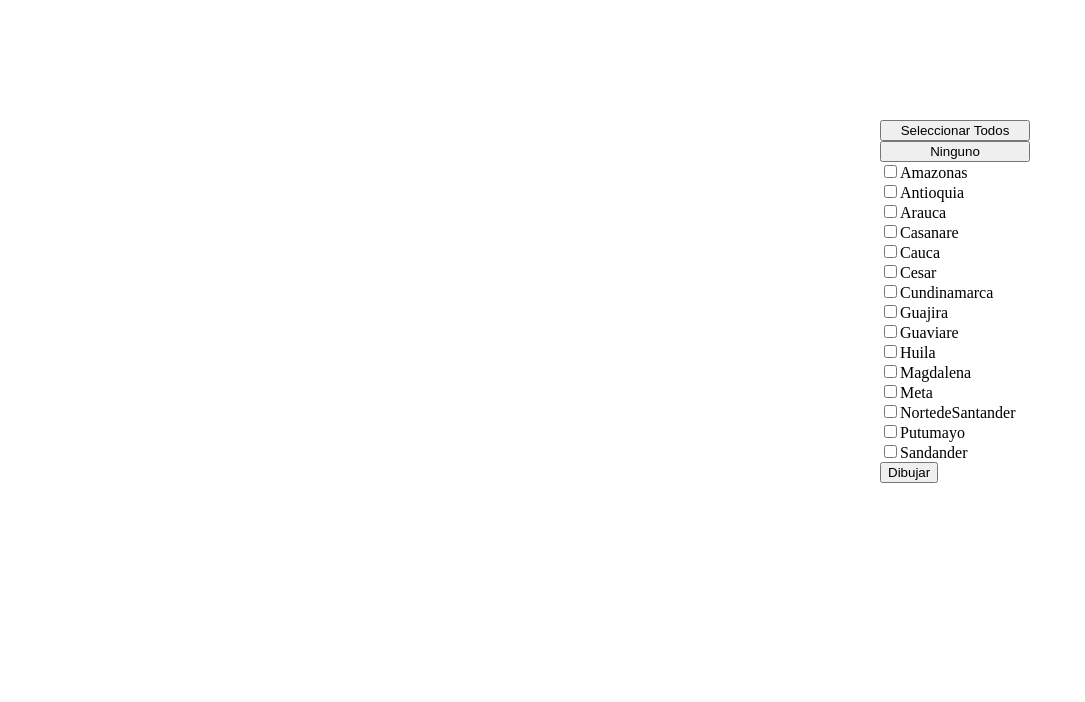
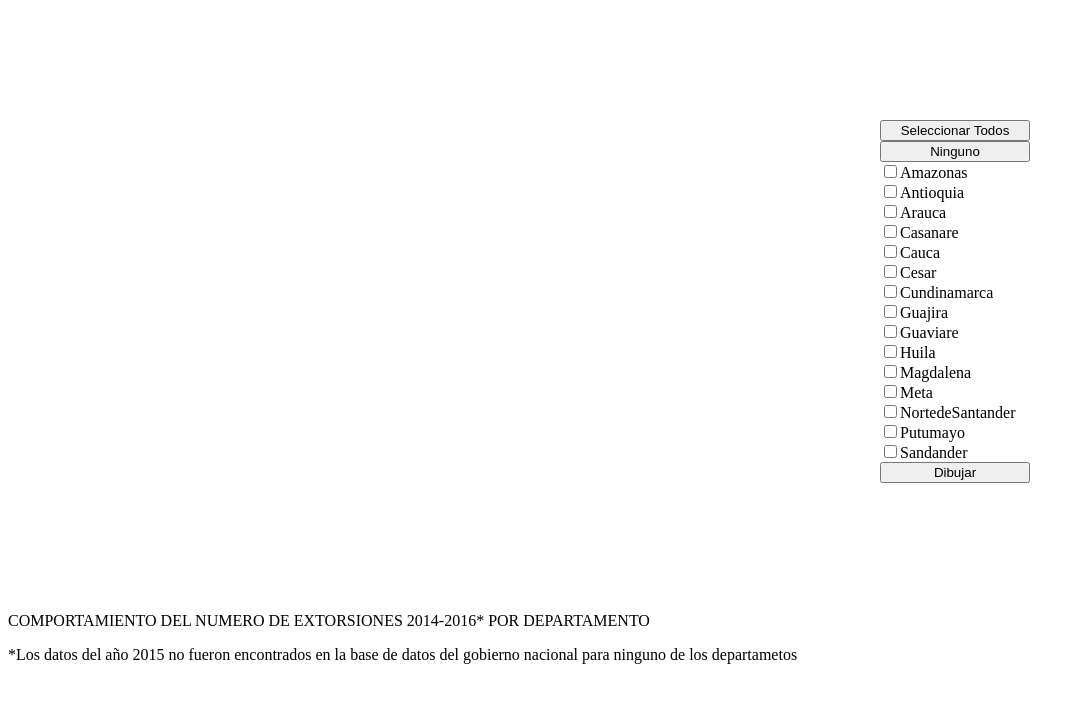
Before and after one commit to paboada/ExtorsionesPorDeptoColombia, a plain HTML site: page index.html in a window 1280 px wide. Shown: the whole page, without its empty margins (0-1085 px from the left). Drawn offline with nearby package versions, Linux system fonts and the light colour scheme.

Commit message:
no message

```diff
--- a/index.html
+++ b/index.html
@@ -3,11 +3,16 @@
 <link rel="stylesheet" href="CSS/style.css">
 <svg width="1000" height="600"></svg>
 <head>
+
 <script src="https://d3js.org/d3.v4.min.js"></script>
 <script type="text/javascript" src="js/Grafica_Datos.js"></script>
 </head>
 <body>
- <div class="Etiquetas">
+    <div>
+ <h>COMPORTAMIENTO DEL NUMERO DE EXTORSIONES 2014-2016* POR DEPARTAMENTO</h>
+<p>*Los datos del año 2015 no fueron encontrados en la base de datos del gobierno nacional para ninguno de los departametos</p>
+    </div>
+    <div class="Etiquetas">
         <button onclick="seleccionar_todos()" style="width: 150px">Seleccionar Todos</button><br>
         <button onclick="ninguno()" style="width: 150px">Ninguno</button><br>
         <label> <input type="checkbox" id="cbox1" value="Amazonas">Amazonas</label><br>
@@ -25,8 +30,6 @@
        <label> <input type="checkbox" id="cbox13" value="NortedeSantander">NortedeSantander</label><br>
        <label> <input type="checkbox" id="cbox14" value="Putumayo">Putumayo</label><br>
        <label> <input type="checkbox" id="cbox15" value="Santander">Sandander</label><br>
-
-    <div>
-        <button onclick="maneja_datos()">Dibujar</button>
+        <button onclick="maneja_datos()" style="width: 150px">Dibujar</button>
     </div>
 </body>
```
